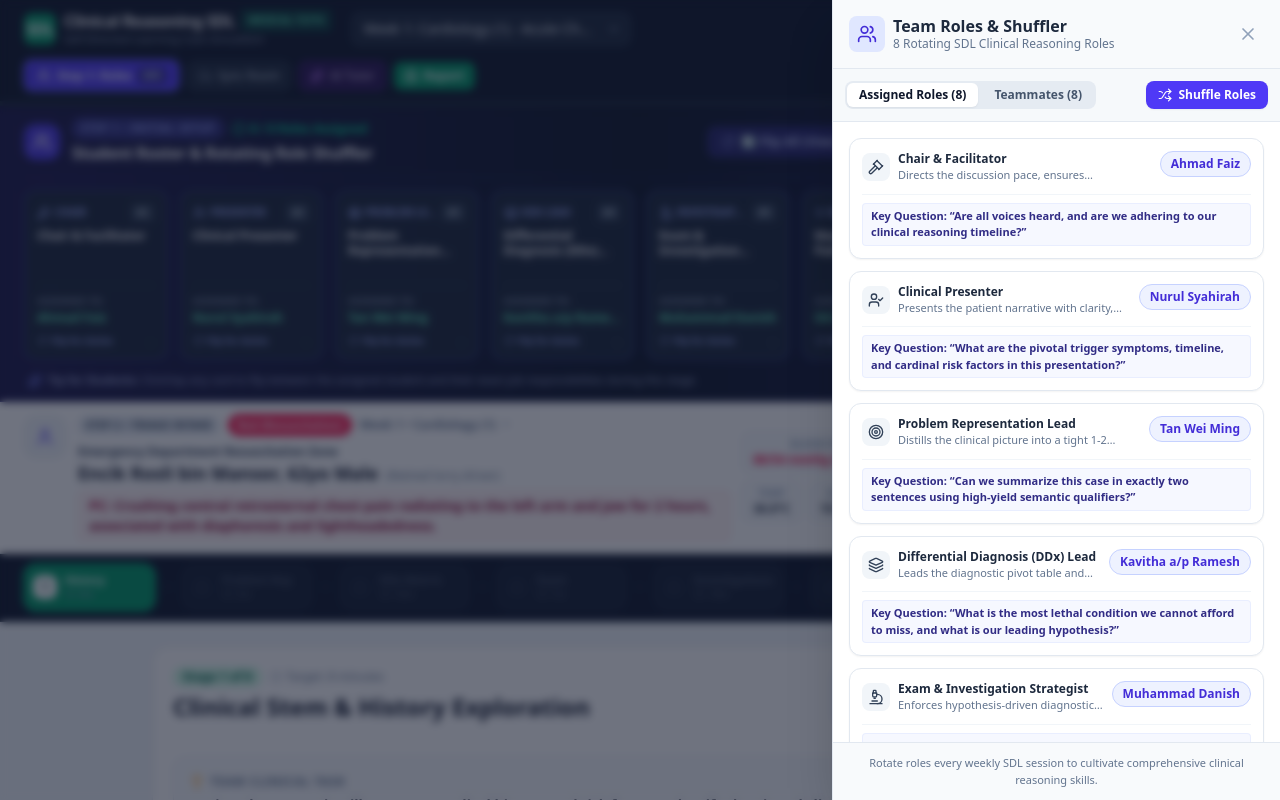
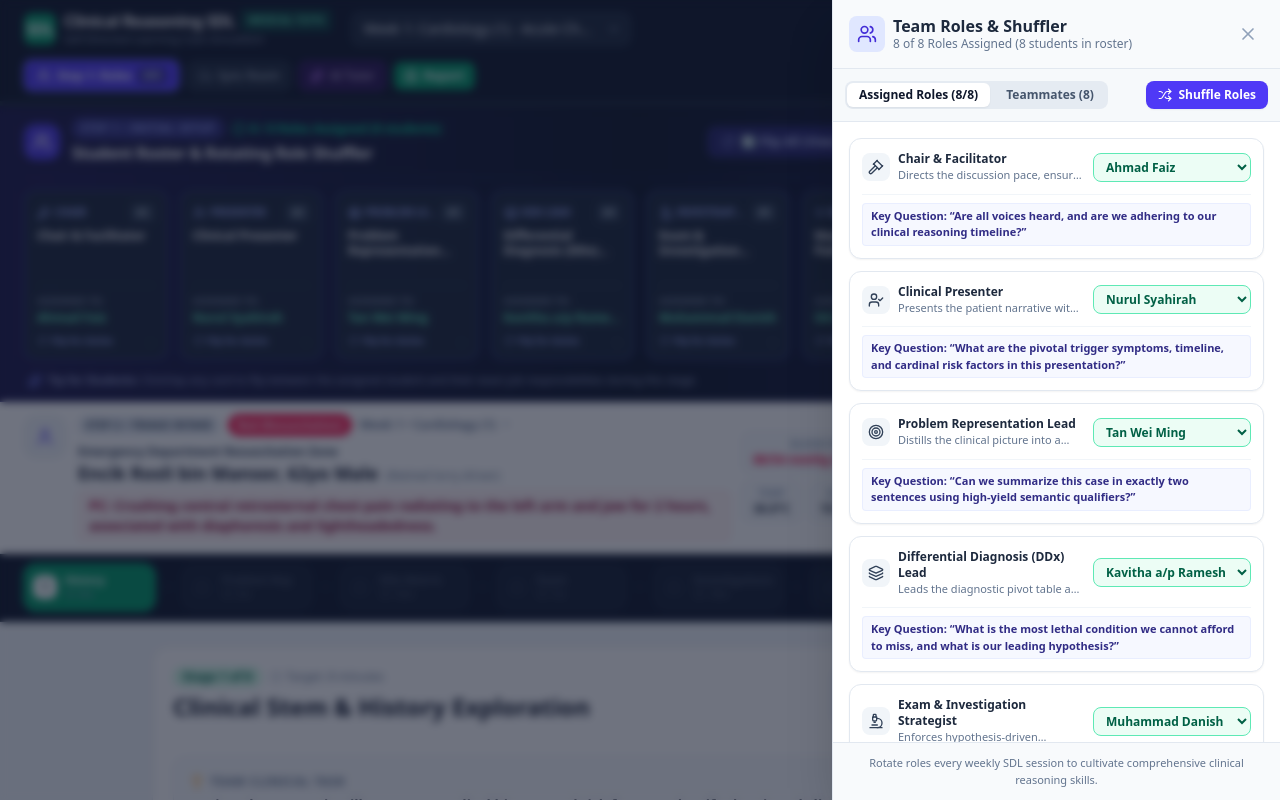
Before and after one commit to drizzaarsyika-usim/PAM301ASDL, a React (Vite) app: page / in a window 1280 px wide. Both pictures are taken after a click on the button "Step 1: Assign Student Team Roster & Shuffle 8 Rotating Role". Shown: the top 800 px of the page. Built offline with nearby package versions, Linux system fonts and the light colour scheme.

Commit message:
feat: improve team role and roster synchronization
Automatically clear role assignments when students are removed from the roster and update assignment counts to reflect only valid, currently assigned students.

```diff
--- a/src/App.tsx
+++ b/src/App.tsx
@@ -199,7 +199,18 @@ export default function App() {
   const handleUpdateTeammates = (names: string[]) => {
     setTeammates(names);
     localStorage.setItem('sdl_teammates', JSON.stringify(names));
-    if (roomId) syncToServer({ teammates: names });
+
+    // Automatically clean up any role whose assigned student is no longer in the list
+    const updatedAssignments = { ...roleAssignments };
+    Object.keys(updatedAssignments).forEach((k) => {
+      if (updatedAssignments[k] !== 'Unassigned' && !names.includes(updatedAssignments[k])) {
+        updatedAssignments[k] = 'Unassigned';
+      }
+    });
+    setRoleAssignments(updatedAssignments);
+    localStorage.setItem('sdl_role_assignments', JSON.stringify(updatedAssignments));
+
+    if (roomId) syncToServer({ teammates: names, roleAssignments: updatedAssignments });
   };
 
   const handleUpdateAssignments = (assignments: Record<string, string>) => {
@@ -209,10 +220,26 @@ export default function App() {
   };
 
   const handleShuffleRoles = () => {
+    if (teammates.length === 0) {
+      const emptyAssignments: Record<string, string> = {};
+      TEAM_ROLES.forEach((role) => {
+        emptyAssignments[role.id] = 'Unassigned';
+      });
+      setRoleAssignments(emptyAssignments);
+      localStorage.setItem('sdl_role_assignments', JSON.stringify(emptyAssignments));
+      if (roomId) syncToServer({ roleAssignments: emptyAssignments });
+      return;
+    }
+
     const shuffledNames = [...teammates].sort(() => Math.random() - 0.5);
     const newAssignments: Record<string, string> = {};
     TEAM_ROLES.forEach((role, idx) => {
-      newAssignments[role.id] = shuffledNames[idx % shuffledNames.length] || 'Unassigned';
+      // Tally strictly with number of students (if 3 students, only 3 roles assigned)
+      if (idx < shuffledNames.length) {
+        newAssignments[role.id] = shuffledNames[idx];
+      } else {
+        newAssignments[role.id] = 'Unassigned';
+      }
     });
     setRoleAssignments(newAssignments);
     localStorage.setItem('sdl_role_assignments', JSON.stringify(newAssignments));
@@ -360,6 +387,7 @@ export default function App() {
           }
         }}
         roleAssignments={roleAssignments}
+        teammates={teammates}
         roles={TEAM_ROLES}
         roomId={roomId}
         isCloudSynced={!!roomId}
--- a/src/components/HeaderNav.tsx
+++ b/src/components/HeaderNav.tsx
@@ -24,6 +24,7 @@ interface HeaderNavProps {
   onOpenAiTutor: () => void;
   onPrintReport: () => void;
   onResetCase: () => void;
+  teammates: string[];
   roleAssignments: Record<string, string>;
   roles: TeamRole[];
   roomId: string | null;
@@ -44,6 +45,7 @@ export const HeaderNav: React.FC<HeaderNavProps> = ({
   onOpenAiTutor,
   onPrintReport,
   onResetCase,
+  teammates,
   roleAssignments,
   roles,
   roomId,
@@ -61,7 +63,9 @@ export const HeaderNav: React.FC<HeaderNavProps> = ({
     return `${mins.toString().padStart(2, '0')}:${s.toString().padStart(2, '0')}`;
   };
 
-  const assignedCount = Object.keys(roleAssignments).length;
+  const assignedCount = Object.keys(roleAssignments).filter(
+    (k) => !!roleAssignments[k] && roleAssignments[k] !== 'Unassigned' && teammates.includes(roleAssignments[k])
+  ).length;
 
   return (
     <header className="bg-slate-900 text-white border-b border-slate-800 sticky top-0 z-40 shadow-md">
--- a/src/components/RoleSidebar.tsx
+++ b/src/components/RoleSidebar.tsx
@@ -53,6 +53,10 @@ export const RoleSidebar: React.FC<RoleSidebarProps> = ({
 
   if (!isOpen) return null;
 
+  const assignedCount = Object.keys(roleAssignments).filter(
+    (k) => !!roleAssignments[k] && roleAssignments[k] !== 'Unassigned' && teammates.includes(roleAssignments[k])
+  ).length;
+
   const handleAddTeammate = (e: React.FormEvent) => {
     e.preventDefault();
     if (newName.trim() && !teammates.includes(newName.trim())) {
@@ -62,24 +66,84 @@ export const RoleSidebar: React.FC<RoleSidebarProps> = ({
   };
 
   const handleRemoveTeammate = (indexToRemove: number) => {
+    const removedName = teammates[indexToRemove];
     const updated = teammates.filter((_, idx) => idx !== indexToRemove);
     onUpdateTeammates(updated);
+
+    // Also unassign this student from any role
+    const updatedAssignments = { ...roleAssignments };
+    Object.keys(updatedAssignments).forEach((k) => {
+      if (updatedAssignments[k] === removedName) {
+        updatedAssignments[k] = 'Unassigned';
+      }
+    });
+    onUpdateAssignments(updatedAssignments);
+  };
+
+  const handleClearAllStudents = () => {
+    if (window.confirm('Clear all students from roster? All roles will become Unassigned.')) {
+      onUpdateTeammates([]);
+      const emptyAssignments: Record<string, string> = {};
+      TEAM_ROLES.forEach((role) => {
+        emptyAssignments[role.id] = 'Unassigned';
+      });
+      onUpdateAssignments(emptyAssignments);
+    }
+  };
+
+  const handleLoadSampleRoster = () => {
+    const sample = [
+      'Ahmad Faiz',
+      'Nurul Syahirah',
+      'Tan Wei Ming',
+      'Kavitha a/p Ramesh',
+      'Muhammad Danish',
+      'Siti Sarah',
+      'Lee Jian Wei',
+      'Farah Nabila'
+    ];
+    onUpdateTeammates(sample);
+    const sampleAssignments: Record<string, string> = {};
+    TEAM_ROLES.forEach((role, idx) => {
+      sampleAssignments[role.id] = sample[idx] || 'Unassigned';
+    });
+    onUpdateAssignments(sampleAssignments);
   };
 
   const handleShuffleRoles = () => {
+    if (teammates.length === 0) {
+      const emptyAssignments: Record<string, string> = {};
+      TEAM_ROLES.forEach((role) => {
+        emptyAssignments[role.id] = 'Unassigned';
+      });
+      onUpdateAssignments(emptyAssignments);
+      return;
+    }
+
     setIsShuffling(true);
     setTimeout(() => {
       const shuffledNames = [...teammates].sort(() => Math.random() - 0.5);
       const newAssignments: Record<string, string> = {};
 
       TEAM_ROLES.forEach((role, idx) => {
-        // If there are fewer teammates than 8 roles, cycle through them
-        newAssignments[role.id] = shuffledNames[idx % shuffledNames.length] || 'Unassigned';
+        // Tally strictly with number of students
+        if (idx < shuffledNames.length) {
+          newAssignments[role.id] = shuffledNames[idx];
+        } else {
+          newAssignments[role.id] = 'Unassigned';
+        }
       });
 
       onUpdateAssignments(newAssignments);
       setIsShuffling(false);
     }, 400);
+  };
+
+  const handleRoleSelectChange = (roleId: string, studentName: string) => {
+    onUpdateAssignments({
+      ...roleAssignments,
+      [roleId]: studentName
+    });
   };
 
   return (
@@ -94,10 +158,10 @@ export const RoleSidebar: React.FC<RoleSidebarProps> = ({
             </div>
             <div>
               <h2 className="text-base font-bold text-slate-800 leading-tight">
-                Team Roles & Shuffler
+                Team Roles &amp; Shuffler
               </h2>
               <p className="text-xs text-slate-500">
-                8 Rotating SDL Clinical Reasoning Roles
+                {assignedCount} of 8 Roles Assigned ({teammates.length} student{teammates.length === 1 ? '' : 's'} in roster)
               </p>
             </div>
           </div>
@@ -121,7 +185,7 @@ export const RoleSidebar: React.FC<RoleSidebarProps> = ({
                   : 'text-slate-600 hover:text-slate-900'
               }`}
             >
-              Assigned Roles ({Object.keys(roleAssignments).length})
+              Assigned Roles ({assignedCount}/8)
             </button>
             <button
               onClick={() => setActiveTab('members')}
@@ -139,7 +203,8 @@ export const RoleSidebar: React.FC<RoleSidebarProps> = ({
             id="shuffle-roles-action-btn"
             onClick={handleShuffleRoles}
             disabled={isShuffling || teammates.length === 0}
-            className="flex items-center gap-1.5 px-3 py-1.5 rounded-lg bg-indigo-600 hover:bg-indigo-700 active:scale-95 text-white text-xs font-bold shadow-xs transition-all disabled:opacity-50"
+            className="flex items-center gap-1.5 px-3 py-1.5 rounded-lg bg-indigo-600 hover:bg-indigo-700 active:scale-95 text-white text-xs font-bold shadow-xs transition-all disabled:opacity-50 disabled:cursor-not-allowed"
+            title={teammates.length === 0 ? 'Add students first to shuffle roles' : 'Shuffle roles randomly'}
           >
             <Shuffle className={`w-3.5 h-3.5 ${isShuffling ? 'animate-spin' : ''}`} />
             <span>{isShuffling ? 'Shuffling...' : 'Shuffle Roles'}</span>
@@ -150,16 +215,34 @@ export const RoleSidebar: React.FC<RoleSidebarProps> = ({
         <div className="flex-1 overflow-y-auto p-4 space-y-3">
           {activeTab === 'roster' ? (
             <div className="space-y-3">
+              {teammates.length === 0 && (
+                <div className="p-3 rounded-xl bg-amber-50 border border-amber-200 text-amber-900 text-xs text-center space-y-2">
+                  <p className="font-bold">No students in roster (0 roles assigned)</p>
+                  <p className="text-[11px] text-amber-800">
+                    Go to the <strong>Teammates</strong> tab to add students, or click below to load sample medical students:
+                  </p>
+                  <button
+                    onClick={handleLoadSampleRoster}
+                    className="px-3 py-1.5 bg-amber-600 hover:bg-amber-700 text-white rounded-lg text-xs font-bold shadow-xs transition-all"
+                  >
+                    + Load Sample 8-Member Team
+                  </button>
+                </div>
+              )}
+
               {TEAM_ROLES.map((role) => {
-                const assignedStudent = roleAssignments[role.id];
+                const rawAssignee = roleAssignments[role.id];
+                const isAssigned = !!rawAssignee && rawAssignee !== 'Unassigned' && teammates.includes(rawAssignee);
+                const currentVal = isAssigned ? rawAssignee : 'Unassigned';
+
                 return (
                   <div
                     key={role.id}
                     className="p-3 rounded-xl border border-slate-200 bg-white hover:border-indigo-300 transition-all shadow-xs"
                   >
-                    <div className="flex items-start justify-between gap-2">
+                    <div className="flex flex-col sm:flex-row sm:items-center justify-between gap-2">
                       <div className="flex items-center gap-2">
-                        <div className="p-1.5 rounded-lg bg-slate-100 text-slate-700">
+                        <div className="p-1.5 rounded-lg bg-slate-100 text-slate-700 shrink-0">
                           {ICON_MAP[role.icon] || <Users className="w-4 h-4" />}
                         </div>
                         <div>
@@ -172,14 +255,25 @@ export const RoleSidebar: React.FC<RoleSidebarProps> = ({
                         </div>
                       </div>
 
-                      {/* Assigned Student Tag */}
-                      <span className={`px-2.5 py-1 rounded-full text-xs font-bold border shrink-0 ${
-                        assignedStudent
-                          ? 'bg-indigo-50 text-indigo-700 border-indigo-200'
-                          : 'bg-slate-100 text-slate-400 border-slate-200'
-                      }`}>
-                        {assignedStudent || 'Unassigned'}
-                      </span>
+                      {/* Dropdown Selector for Exact Assignment */}
+                      <div className="shrink-0">
+                        <select
+                          value={currentVal}
+                          onChange={(e) => handleRoleSelectChange(role.id, e.target.value)}
+                          className={`text-xs font-bold px-2 py-1 rounded-lg border focus:outline-none focus:ring-2 focus:ring-indigo-500 transition-all ${
+                            isAssigned
+                              ? 'bg-emerald-50 text-emerald-800 border-emerald-300'
+                              : 'bg-slate-100 text-slate-500 border-slate-200'
+                          }`}
+                        >
+                          <option value="Unassigned">-- Unassigned --</option>
+                          {teammates.map((student) => (
+                            <option key={student} value={student}>
+                              {student}
+                            </option>
+                          ))}
+                        </select>
+                      </div>
                     </div>
 
                     {/* Key Duties & Core Question */}
@@ -205,19 +299,52 @@ export const RoleSidebar: React.FC<RoleSidebarProps> = ({
                 />
                 <button
                   type="submit"
-                  className="px-3 py-2 bg-indigo-600 hover:bg-indigo-700 text-white rounded-lg text-xs font-bold flex items-center gap-1 shadow-xs"
+                  disabled={!newName.trim()}
+                  className="px-3 py-2 bg-indigo-600 hover:bg-indigo-700 disabled:opacity-50 text-white rounded-lg text-xs font-bold flex items-center gap-1 shadow-xs"
                 >
                   <Plus className="w-3.5 h-3.5" />
                   <span>Add</span>
                 </button>
               </form>
 
+              {/* Roster Quick Utility Buttons */}
+              <div className="flex items-center justify-between gap-2 pt-1 border-t border-slate-200">
+                <button
+                  type="button"
+                  onClick={handleLoadSampleRoster}
+                  className="text-[11px] font-bold text-indigo-600 hover:text-indigo-800 underline"
+                >
+                  + Load 8 USIM Students
+                </button>
+
+                {teammates.length > 0 && (
+                  <button
+                    type="button"
+                    onClick={handleClearAllStudents}
+                    className="text-[11px] font-bold text-rose-600 hover:text-rose-800 underline"
+                  >
+                    Clear Roster (0 Students)
+                  </button>
+                )}
+              </div>
+
               {/* Teammates List */}
               <div className="space-y-1.5">
+                <div className="flex items-center justify-between">
                   <label className="text-xs font-bold text-slate-700">
                     Current Team Members ({teammates.length})
                   </label>
-                {teammates.map((name, index) => (
+                  <span className="text-[10px] text-slate-400">
+                    {teammates.length === 0 ? '0 roles will be assigned' : `${Math.min(teammates.length, 8)} of 8 roles will be filled`}
+                  </span>
+                </div>
+
+                {teammates.length === 0 ? (
+                  <div className="p-4 rounded-lg bg-slate-50 border border-dashed border-slate-300 text-center text-xs text-slate-500">
+                    No students added yet. Type a name above or load sample students.
+                  </div>
+                ) : (
+                  teammates.map((name, index) => (
                     <div
                       key={index}
                       className="flex items-center justify-between p-2.5 rounded-lg bg-slate-50 border border-slate-200 text-xs font-medium text-slate-800"
@@ -236,7 +363,8 @@ export const RoleSidebar: React.FC<RoleSidebarProps> = ({
                         <Trash2 className="w-3.5 h-3.5" />
                       </button>
                     </div>
-                ))}
+                  ))
+                )}
               </div>
             </div>
           )}
--- a/src/components/TeamSetupBanner.tsx
+++ b/src/components/TeamSetupBanner.tsx
@@ -76,7 +76,7 @@ export const TeamSetupBanner: React.FC<TeamSetupBannerProps> = ({
   };
 
   const assignedCount = Object.keys(roleAssignments).filter(
-    (k) => !!roleAssignments[k] && roleAssignments[k] !== 'Unassigned'
+    (k) => !!roleAssignments[k] && roleAssignments[k] !== 'Unassigned' && teammates.includes(roleAssignments[k])
   ).length;
 
   return (
@@ -94,10 +94,17 @@ export const TeamSetupBanner: React.FC<TeamSetupBannerProps> = ({
                 <span className="text-[10px] font-black uppercase tracking-widest px-2 py-0.5 rounded-full bg-indigo-500/30 text-indigo-300 border border-indigo-400/30">
                   Step 1 • Initial Setup
                 </span>
+                {teammates.length === 0 ? (
+                  <span className="text-xs text-amber-400 font-bold flex items-center gap-1">
+                    <span className="w-2 h-2 rounded-full bg-amber-400 animate-pulse"></span>
+                    0 / 8 Roles Assigned (Add students)
+                  </span>
+                ) : (
                   <span className="text-xs text-emerald-400 font-bold flex items-center gap-1">
                     <CheckCircle2 className="w-3.5 h-3.5" />
-                  {assignedCount} / 8 Roles Assigned
+                    {assignedCount} / 8 Roles Assigned ({teammates.length} student{teammates.length === 1 ? '' : 's'})
                   </span>
+                )}
               </div>
               <h2 className="text-sm sm:text-base font-extrabold text-white tracking-tight flex items-center gap-1.5 mt-0.5">
                 <span>Student Roster &amp; Rotating Role Shuffler</span>
@@ -122,8 +129,9 @@ export const TeamSetupBanner: React.FC<TeamSetupBannerProps> = ({
             <button
               id="team-setup-shuffle-btn"
               onClick={handleShuffleClick}
-              className="flex items-center gap-1.5 px-3 py-1.5 rounded-lg bg-indigo-600 hover:bg-indigo-500 active:scale-95 text-white text-xs font-bold shadow-sm transition-all border border-indigo-400/30"
-              title="Randomly shuffle roles among all listed students"
+              disabled={teammates.length === 0}
+              className="flex items-center gap-1.5 px-3 py-1.5 rounded-lg bg-indigo-600 hover:bg-indigo-500 active:scale-95 text-white text-xs font-bold shadow-sm transition-all border border-indigo-400/30 disabled:opacity-50 disabled:cursor-not-allowed"
+              title={teammates.length === 0 ? 'Add students first to shuffle roles' : 'Randomly shuffle roles among all listed students'}
             >
               <Shuffle className={`w-3.5 h-3.5 ${isShufflingAnim ? 'animate-spin' : ''}`} />
               <span>{isShufflingAnim ? 'Shuffling...' : '🎲 Shuffle Roles'}</span>
@@ -155,8 +163,9 @@ export const TeamSetupBanner: React.FC<TeamSetupBannerProps> = ({
           <div className="mt-3 pt-3 border-t border-indigo-900/50">
             <div className="grid grid-cols-1 sm:grid-cols-2 lg:grid-cols-4 xl:grid-cols-8 gap-3">
               {TEAM_ROLES.map((role, idx) => {
-                const assignedStudent = roleAssignments[role.id] || 'Unassigned';
-                const isAssigned = assignedStudent !== 'Unassigned';
+                const rawAssignee = roleAssignments[role.id];
+                const isAssigned = !!rawAssignee && rawAssignee !== 'Unassigned' && teammates.includes(rawAssignee);
+                const assignedStudent = isAssigned ? rawAssignee : 'Unassigned';
                 const isFlipped = !!flippedCards[role.id];
 
                 return (
@@ -202,9 +211,15 @@ export const TeamSetupBanner: React.FC<TeamSetupBannerProps> = ({
                           <span className="text-[9px] text-slate-400 block uppercase font-bold tracking-wider">
                             Assigned to:
                           </span>
+                          {isAssigned ? (
                             <div className="text-xs font-black text-emerald-300 truncate mt-0.5" title={assignedStudent}>
                               {assignedStudent}
                             </div>
+                          ) : (
+                            <div className="text-xs font-semibold text-amber-300/80 italic truncate mt-0.5">
+                              Unassigned
+                            </div>
+                          )}
 
                           <div className="mt-2 flex items-center justify-between text-[9px] text-indigo-300 font-semibold group-hover:text-indigo-200">
                             <span className="flex items-center gap-1">
```
Lines whose indentation alone changed are shown as unchanged.
